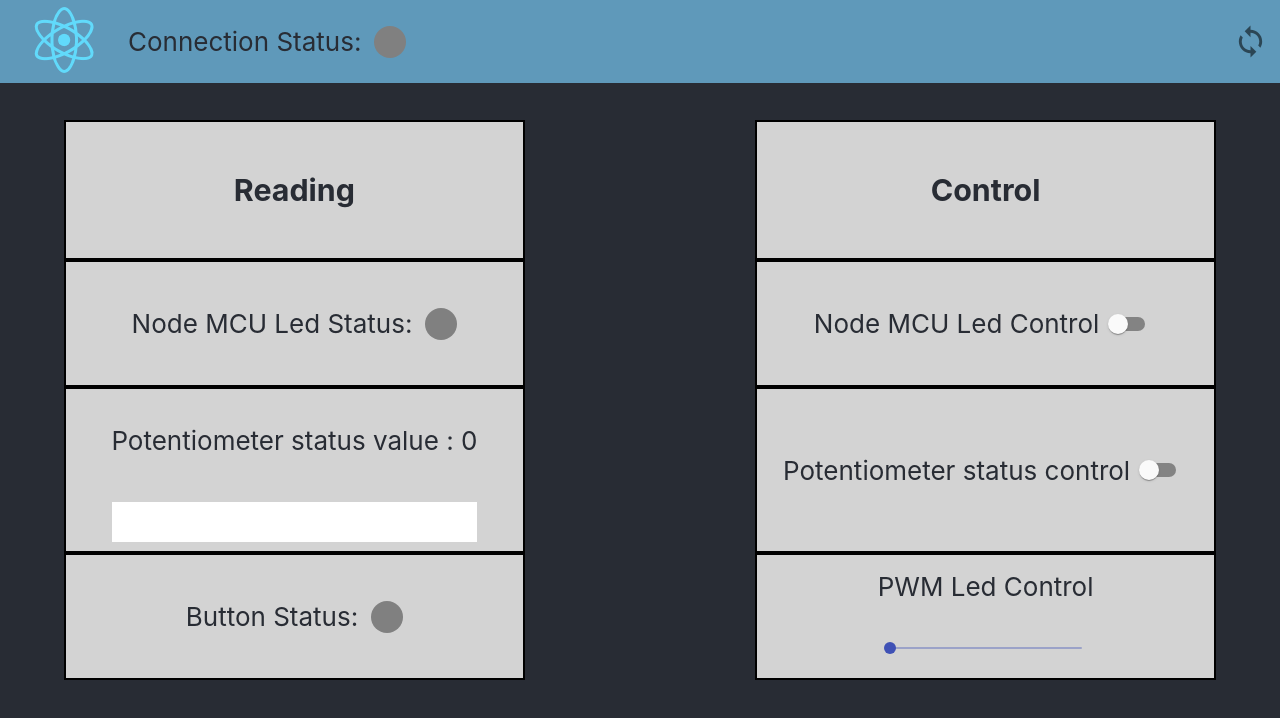
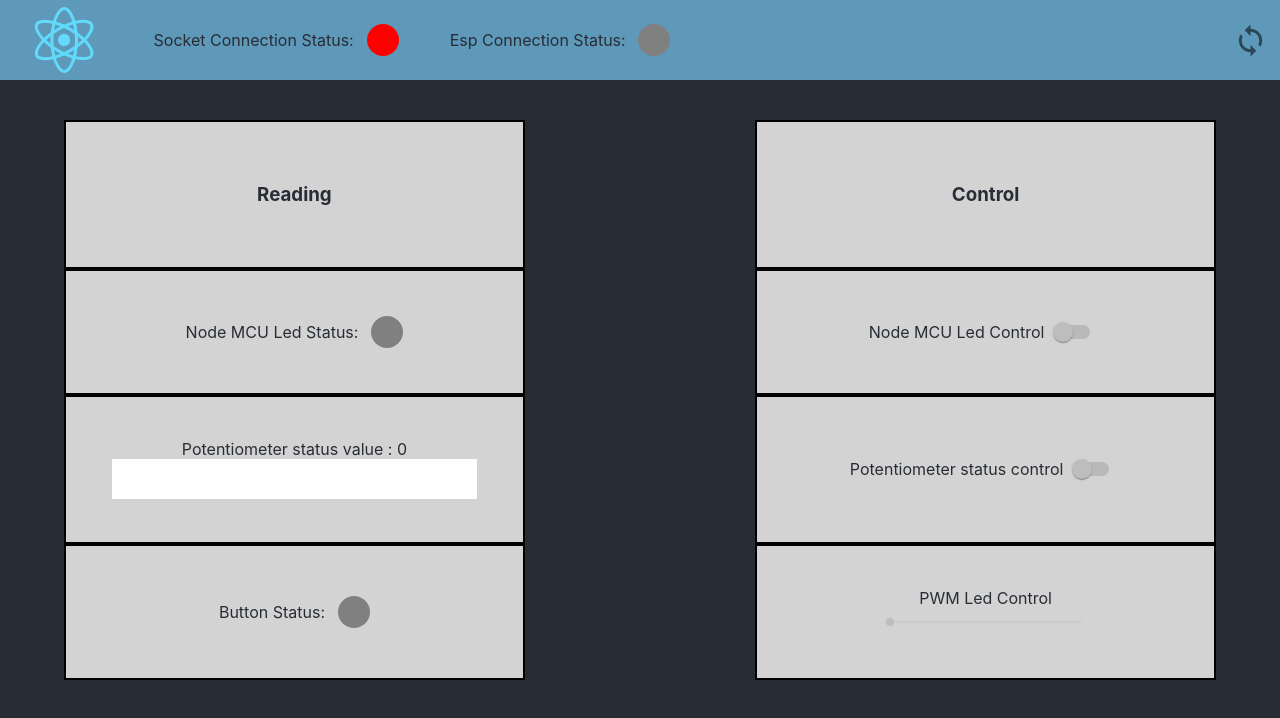
Before and after one commit to JohnnyHandy/TCC-Client, a React (Create React App) app: page / in a window 1280 px wide. Shown: the top 718 px of the page. Built offline with nearby package versions, Linux system fonts and the light colour scheme; no server answers.

Commit message:
refactored code

```diff
--- a/package.json
+++ b/package.json
@@ -3,6 +3,9 @@
   "version": "0.1.0",
   "private": true,
   "dependencies": {
+    "@emotion/core": "^11.0.0",
+    "@emotion/react": "^11.0.0",
+    "@emotion/styled": "^11.0.0",
     "@material-ui/core": "^4.11.0",
     "@material-ui/icons": "^4.9.1",
     "@testing-library/jest-dom": "^4.2.4",
--- a/src/App.css
+++ b/src/App.css
@@ -2,10 +2,6 @@
   text-align: center;
 }
 
-.App-logo {
-  height: 40vmin;
-  pointer-events: none;
-}
 
 @media (prefers-reduced-motion: no-preference) {
   .App-logo {
--- a/src/App.js
+++ b/src/App.js
@@ -8,10 +8,39 @@ import SyncIcon from '@material-ui/icons/Sync';
 import logo from './logo.svg';
 import './App.css';
 import * as topics from './topics'
+import {
+  ConnectionStatusContainer,
+  AppContainer,
+  ReactLogoImg,
+  RectContainer,
+  PotBarLevelContainer,
+  PotLevelBar,
+  HeaderWrapper,
+  GridContainer,
+  StatusDiv
+} from './App.styles'
+
 const ENDPOINT = "http://192.168.15.12:3000"
 
+
+const PotStatusComponent = ({ level }) => (
+  <PotBarLevelContainer>
+    <PotLevelBar level={level} />
+  </PotBarLevelContainer>
+)
+
+const StatusComponent = ({ value }) => {
+  if(value === 'on' || value === 'Connected' || value+'' === '1' || value === true) {
+    return <StatusDiv backgroundColor={`green`} />
+  } else if(value === 'off' || value === 'Disconnected' || value+'' === '0' || value === false) {
+    return <StatusDiv backgroundColor={`red`} />
+  } else return <StatusDiv backgroundColor={`gray`} />
+}
+
+
 function App() {
-  const[connectionStatus, setConnectionStatus] = React.useState()
+  const [socketStatus, setSocketStatus] = React.useState(false)
+  const[espConnectionStatus, setEspConnectionStatus] = React.useState()
   const[ledStatus, setLedStatus] = React.useState()
   const[switchStatus, setSwitch] = React.useState(false)
   const[potMode, setPotMode] = React.useState(false)
@@ -21,20 +50,12 @@ function App() {
   const socketEmit = (payload) => {
     return socket.emit('apiSocket', payload)
   }
-  React.useEffect(() => {
-    socketEmit({
-      topic: 'front/presence',
-      message: 'Hello from the front'
-    })
-    sync()
-      // eslint-disable-next-line
-  }, []);
+
   React.useCallback(socket.on('clientSocket', payload => {
-    console.log('payload', payload)
     const { topic, message } = payload
     switch(topic) {
       case topics.ESP_CONNECTION_SENDSTATUS:
-        return setConnectionStatus(message)
+        return setEspConnectionStatus(message)
       case topics.ESP_LED_SENDSTATUS:
         return setLedStatus(message)
       case topics.ESP_POT_SENDSTATUS:
@@ -43,6 +64,25 @@ function App() {
         return setButtonStatus(message)
       default: return
     }
+  }), [socket])
+
+  React.useEffect(() => {
+    if(socketStatus) {
+      socketEmit({
+        topic: 'front/presence',
+        message: 'Hello from the front'
+      })
+      sync()
+    }
+    // eslint-disable-next-line
+  }, [socketStatus])
+
+  React.useCallback(socket.on('disconnect', payload => {
+    setSocketStatus(false)
+  }), [socket])
+
+  React.useCallback(socket.on('connect', payload => {
+    setSocketStatus(true)
   }), [socket])
 
   const ledControl = (value) => {
@@ -70,70 +110,26 @@ function App() {
       message: valueToSend
     })
   }
-
-  const StatusDiv = ({ value }) => {
-    if(value === 'on' || value === 'Connected' || value+'' === '1' || value === true) {
-      return (
-        <div
-          style={{
-            width: '32px',
-            height: '32px',
-            backgroundColor: 'green',
-            alignSelf: 'center',
-            borderRadius: '60%',
-            marginLeft: '1vw'
-          }}
-        />
-      )
-    } else if(value === 'off' || value === 'Disconnected' || value+'' === '0' || value === false) {
-      return (
-        <div
-          style={{
-            width: '32px',
-            height: '32px',
-            backgroundColor: 'red',
-            alignSelf: 'center',
-            borderRadius: '60%',
-            marginLeft: '1vw'
-
-          }}
-        />
-      )
-    } else return (
-      <div
-      style={{
-        width: '32px',
-        height: '32px',
-        backgroundColor: 'gray',
-        alignSelf: 'center',
-        borderRadius: '60%',
-        marginLeft: '1vw'
-      }}
-    />
-    )
-  }
-
   const sync = () => {
     socketEmit({
       topic: topics.ESP_LED_GETSTATUS,
       message: 'Requesting Led Status'
     })
   }
+
   return (
     <div className="App">
-      <div className="App-header">
-        <div style={{
-          width: '100%',
-          position: 'fixed',
-          top: '0',
-          backgroundColor: '#5F99BA',
-          display: 'flex'
-          }} >
-            <img src={logo} style={{ width: '10vw', height: '10vh' }} className="App-logo" alt="logo" />
-          <p>
-          Connection Status:
-          </p>
-          <StatusDiv value={connectionStatus} />
+      <AppContainer>
+        <HeaderWrapper>
+          <ReactLogoImg className='App-logo' src={logo} alt="logo" />
+          <ConnectionStatusContainer>
+          <span>Socket Connection Status:</span>
+            <StatusComponent value={socketStatus} />
+          </ConnectionStatusContainer>
+          <ConnectionStatusContainer>
+          <span>Esp Connection Status:</span>
+            <StatusComponent value={espConnectionStatus} />
+          </ConnectionStatusContainer>
           <IconButton
           style={{
             position: 'absolute',
@@ -145,123 +141,64 @@ function App() {
           <SyncIcon
           fontSize='large'/>
           </IconButton>
-        </div>
-        <div
-          style={{
-            display: 'grid',
-            gridTemplateColumns: '40% 40%',
-            justifyContent: 'space-between',
-            width:'90%',
-            height: '70vh'
-          }}
-        >
-          <div
-            style={{
-              display: 'flex',
-              alignItems: 'center',
-              justifyContent: 'center',
-              border: '2px solid black',
-              backgroundColor: 'lightgray',
-            }}
-            >
+        </HeaderWrapper>
+        <GridContainer>
+          <RectContainer>
               <h3>
                 Reading
               </h3>
-          </div>
-          <div
-            style={{
-              display: 'flex',
-              alignItems: 'center',
-              justifyContent: 'center',
-              border: '2px solid black',
-              backgroundColor: 'lightgray',
-            }}
-            >
+          </RectContainer>
+          <RectContainer>
             <h3>
               Control
             </h3>
-          </div>
-          <div
-            style={{
-              display: 'flex',
-              alignItems: 'center',
-              justifyContent: 'center',
-              border: '2px solid black',
-              backgroundColor: 'lightgray',
-            }}
-            >
-            <p>
+          </RectContainer>
+          <RectContainer>
+            <span>
               Node MCU Led Status: {ledStatus}
-            </p>
-            <StatusDiv value={ledStatus} />
-          </div>
-          <div style={{
-              display: 'flex',
-              alignItems: 'center',
-              justifyContent: 'center',
-              border: '2px solid black',
-              backgroundColor: 'lightgray'
-            }}>
-            <p>
+            </span>
+            <StatusComponent value={ledStatus} />
+          </RectContainer>
+          <RectContainer>
+            <span>
               Node MCU Led Control
-            </p>
-            <Switch checked={switchStatus} onClick={(e) => ledControl(e.target.checked)} />
-          </div>
-          <div style={{
-              display: 'flex',
-              alignItems: 'center',
-              flexDirection: 'column',
-              justifyContent: 'space-around',
-              border: '2px solid black',
-              backgroundColor: 'lightgray',
-            }}>
-            <p>Potentiometer status value : {potStatus}</p>
-            <div style={{ width: '80%', height: '5vh', backgroundColor: 'white' }}>
-              <div style={{ backgroundColor: 'green', height: '100%', width:`${100*(potStatus*1)/1024}%`}} />
-            </div>
-          </div>
-          <div style={{
-              display: 'flex',
-              alignItems: 'center',
-              justifyContent: 'center',
-              border: '2px solid black',
-              backgroundColor: 'lightgray',
-            }}>
+            </span>
+            <Switch
+              disabled={!espConnectionStatus}
+              checked={switchStatus}
+              onClick={(e) => ledControl(e.target.checked)}
+            />
+          </RectContainer>
+          <RectContainer flexDirection={`column`} >
+            <span>Potentiometer status value : {potStatus}</span>
+            <PotStatusComponent level={potStatus} />
+          </RectContainer>
+          <RectContainer>
             <p>Potentiometer status control</p>
-            <Switch checked={potMode} onClick={(e) => handlePotSwitch(e.target.checked)} />
-          </div>
-          <div
-            style={{
-              display: 'flex',
-              alignItems: 'center',
-              justifyContent: 'center',
-              border: '2px solid black',
-              backgroundColor: 'lightgray',
-            }}
-            >
-            <p>
+            <Switch
+              disabled={!espConnectionStatus}
+              checked={potMode}
+              onClick={(e) => handlePotSwitch(e.target.checked)}
+            />
+          </RectContainer>
+          <RectContainer>
+            <span>
               Button Status:
-            </p>
-            <StatusDiv value={buttonStatus} />
-          </div>
-          <div style={{
-              display: 'flex',
-              alignItems: 'center',
-              flexDirection: 'column',
-              justifyContent: 'space-around',
-              border: '2px solid black',
-              backgroundColor: 'lightgray',
-            }}>
-          <span style={{ width: '35vw' }}> PWM Led Control </span>
+            </span>
+            <StatusComponent value={buttonStatus} />
+          </RectContainer>
+          <RectContainer flexDirection={`column`} >
+            <span> PWM Led Control </span>
             <Slider
+              disabled={!espConnectionStatus}
               min={0}
               max={100}
               onChange={(_, value) => dimLed(value)}
               style={{ width: '15vw' }}
             />
-        </div>
-        </div>
-      </div>
+          </RectContainer>
+        </GridContainer>
+      </AppContainer>
     </div>
   );
 }
--- /dev/null
+++ b/src/App.styles.js
@@ -0,0 +1,68 @@
+import styled from '@emotion/styled'
+
+
+export const ConnectionStatusContainer = styled('div')`
+  align-items: center;
+  display: flex;
+  margin: auto 2vw;
+`
+
+export const AppContainer = styled('div')`
+  align-items: center;
+  background-color: #282c34;
+  color: #282c34;
+  display: flex;
+  flex-direction: column;
+  justify-content: center;
+  min-height: 100vh;
+`
+export const ReactLogoImg = styled('img')`
+  height: 10vh;
+  width: 10vw;
+`
+
+export const RectContainer = styled('div')`
+  align-items: center;
+  background-color: lightgray;
+  border: 2px solid black;
+  display: flex;
+  justify-content: center;
+  flex-direction:${props => props.flexDirection}
+`
+
+export const PotBarLevelContainer = styled('div')`
+  background-color: white;
+  height: 5vh;
+  width: 80%;
+`
+
+export const PotLevelBar= styled('div')`
+  background-color: green;
+  height: 100%;
+  width:${props => 100*(props.level*1)/1024}%
+`
+
+export const HeaderWrapper = styled('div')`
+  background-color: #5F99BA;
+  display: flex;
+  position: fixed;
+  top: 0;
+  width: 100%;
+`
+
+export const GridContainer = styled('div')`
+  display: grid;
+  grid-template-columns: 40% 40%;
+  height: 70vh;
+  justify-content: space-between;
+  width: 90%;
+`
+
+export const StatusDiv = styled('div')`
+  align-self: center;
+  background-color: ${props => props.backgroundColor};
+  border-radius: 60%;
+  height: 32px;
+  margin-left: 1vw;
+  width: 32px;
+`
```
Also changed, not shown: 1 other file (tests, documents, lock files or other folders). Lines whose indentation alone changed are shown as unchanged.
